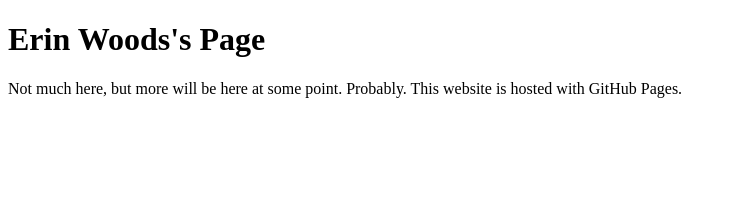
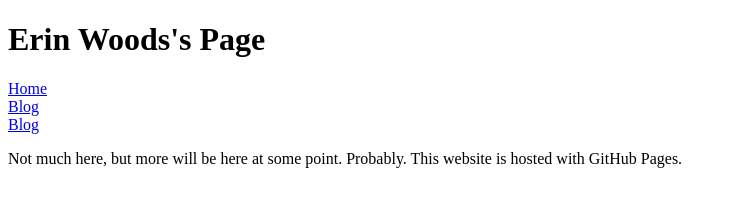
Before and after one commit to pulsie/pulsie.github.io, a plain HTML site: page index.html in a window 1280 px wide. Shown: the whole page, without its empty margins (0-736 px from the left). Drawn offline with Linux system fonts and the light colour scheme.

Commit message:
Update index.html

```diff
--- a/index.html
+++ b/index.html
@@ -8,6 +8,9 @@
 <!-- this is to disable caching- http://cristian.sulea.net/blog/disable-browser-caching-with-meta-html-tags/ -->
 <body>
 <h1>Erin Woods's Page</h1>
+<div><a href="index.html">Home</a></div>
+<div><a href="https://pulsiedulsie.wixsite.com/website">Blog</a></div>
+<div><a href="contact.html">Blog</a></div>
 <p>Not much here, but more will be here at some point. Probably.
 <h7>This website is hosted with GitHub Pages.</h7>
 </body>
```
